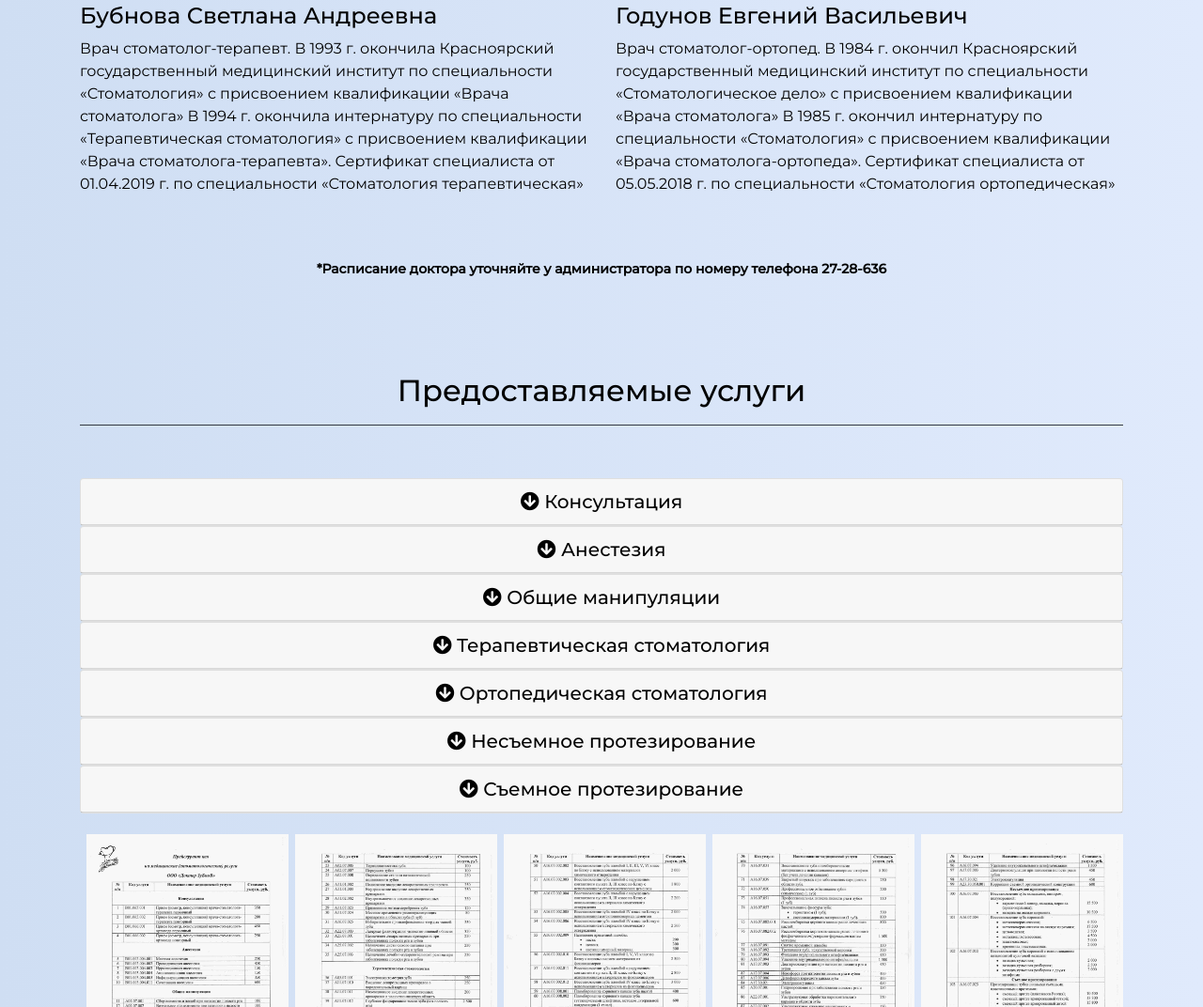
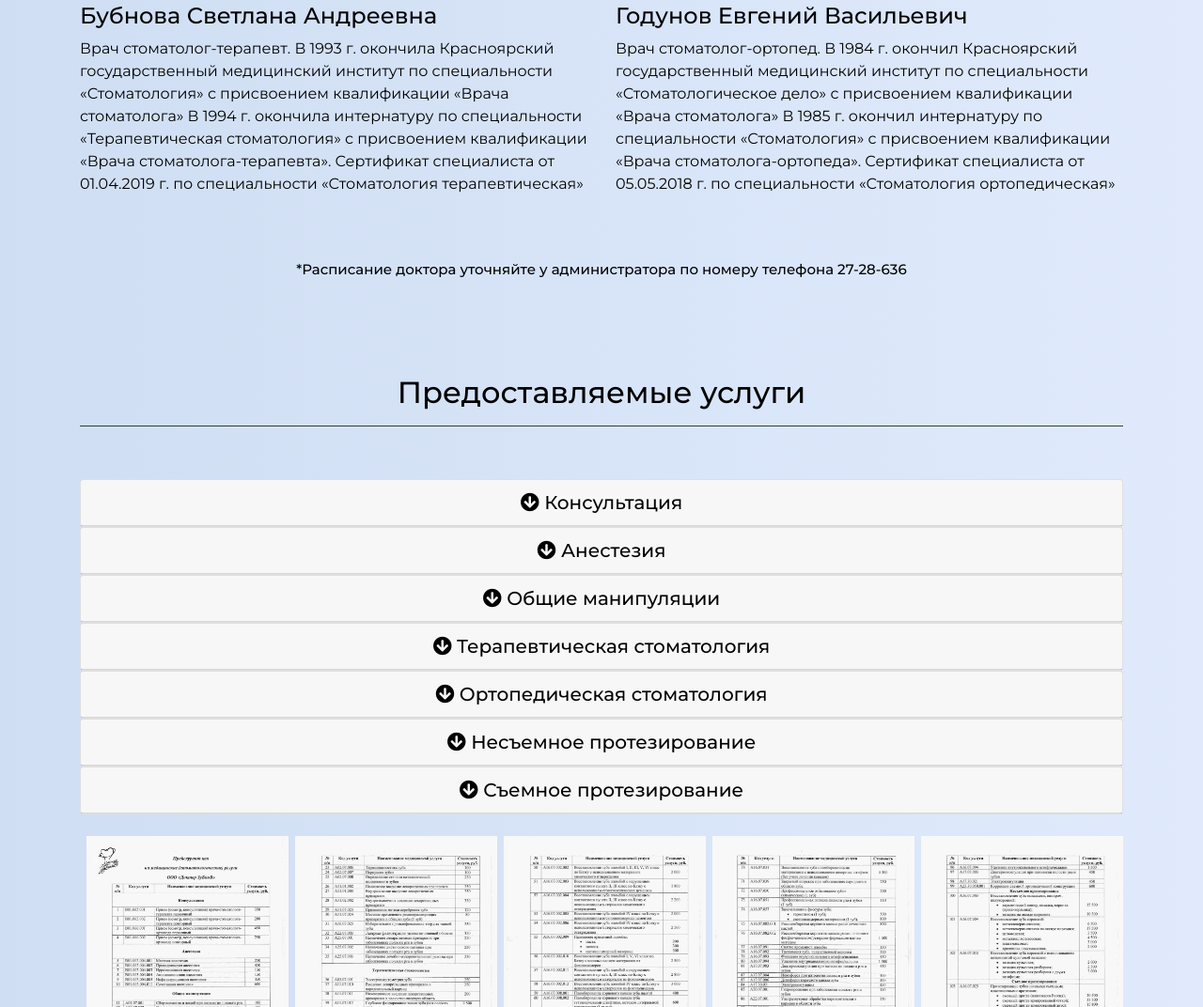
Before and after one commit to VolkovNikitaSerg/doctor-zubnov, a plain HTML site: page index.html in a window 1280 px wide. Shown: the part 936-2008 px from the top of the page at 94% size. Drawn offline with nearby package versions, Linux system fonts and the light colour scheme.

Commit message:
Update style.css

```diff
--- a/css/style.css
+++ b/css/style.css
@@ -49,8 +49,8 @@ main {
     display: inline-block;
     margin: 0;
     padding: 0.25rem;
-    font-weight: 600;
-    font-size: 14px;
+    font-weight: 500;
+    font-size: 15px;
 }
 
 /* Special */
```
